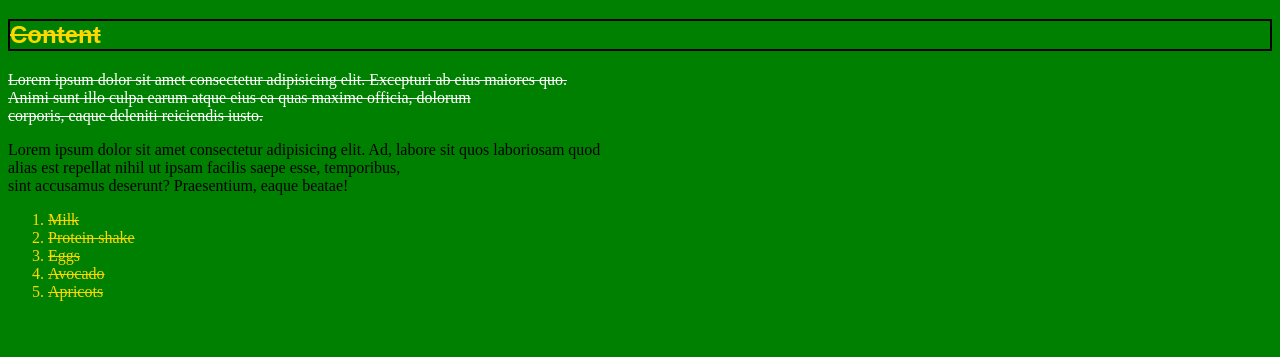
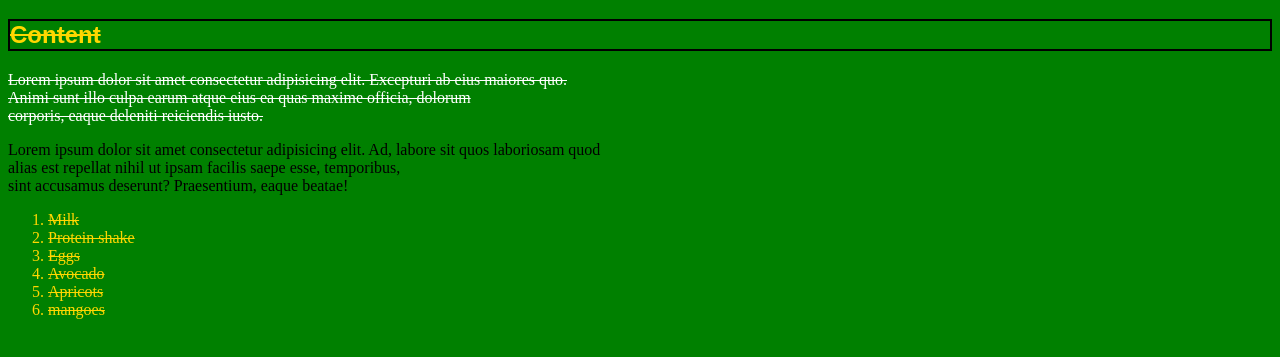
Before and after one commit to dumi299/INF221, a plain HTML site: page index.html in a window 1280 px wide. Shown: the part 61-418 px from the top of the page. Drawn offline with Linux system fonts and the light colour scheme.

Commit message:
third commit

```diff
--- a/index.html
+++ b/index.html
@@ -31,6 +31,7 @@
         <li>Eggs</li>
         <li>Avocado</li>
         <li>Apricots</li>
+        <li>mangoes</li>
         </ol>
     </div>
 </body>
```
